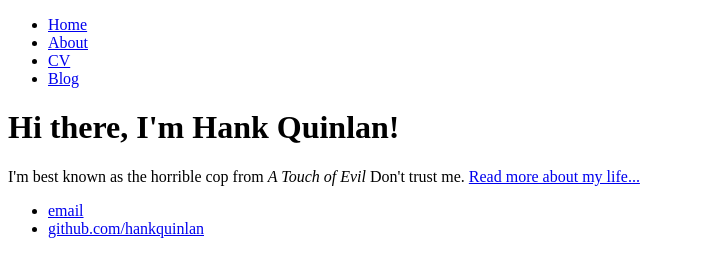
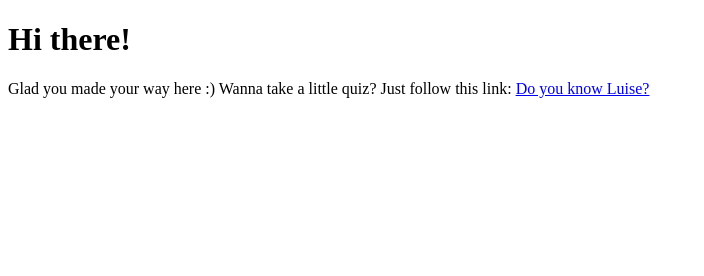
Before and after one commit to one-common-ground/one-common-ground.github.io, a plain HTML site: page index.html in a window 1280 px wide. Shown: the whole page, without its empty margins (0-704 px from the left). Drawn offline with Linux system fonts and the light colour scheme.

Commit message:
Update index.html
Add custom information

```diff
--- a/index.html
+++ b/index.html
@@ -1,9 +1,10 @@
 <!DOCTYPE html>
 <html>
 	<head>
-		<title>Hank Quinlan, Horrible Cop</title>
+		<title>One Common Ground</title>
 	</head>
 	<body>
+		<!-- Comment start
 		<nav>
     		<ul>
         		<li><a href="/">Home</a></li>
@@ -12,17 +13,21 @@
         		<li><a href="/blog">Blog</a></li>
     		</ul>
 		</nav>
+		-->
 		<div class="container">
     		<div class="blurb">
-        		<h1>Hi there, I'm Hank Quinlan!</h1>
-				<p>I'm best known as the horrible cop from <em>A Touch of Evil</em> Don't trust me. <a href="/about">Read more about my life...</a></p>
+        		<h1>Hi there!</h1>
+				<p>Glad you made your way here :)
+					Wanna take a little quiz? Just follow this link: <a href="https://www.westhighlandway.org/">Do you know Luise?</a></p>
     		</div><!-- /.blurb -->
 		</div><!-- /.container -->
+		<!-- Comment start
 		<footer>
     		<ul>
         		<li><a href="mailto:hankquinlanhub@gmail.com">email</a></li>
         		<li><a href="https://github.com/hankquinlan">github.com/hankquinlan</a></li>
 			</ul>
 		</footer>
+		-->
 	</body>
 </html>
```
